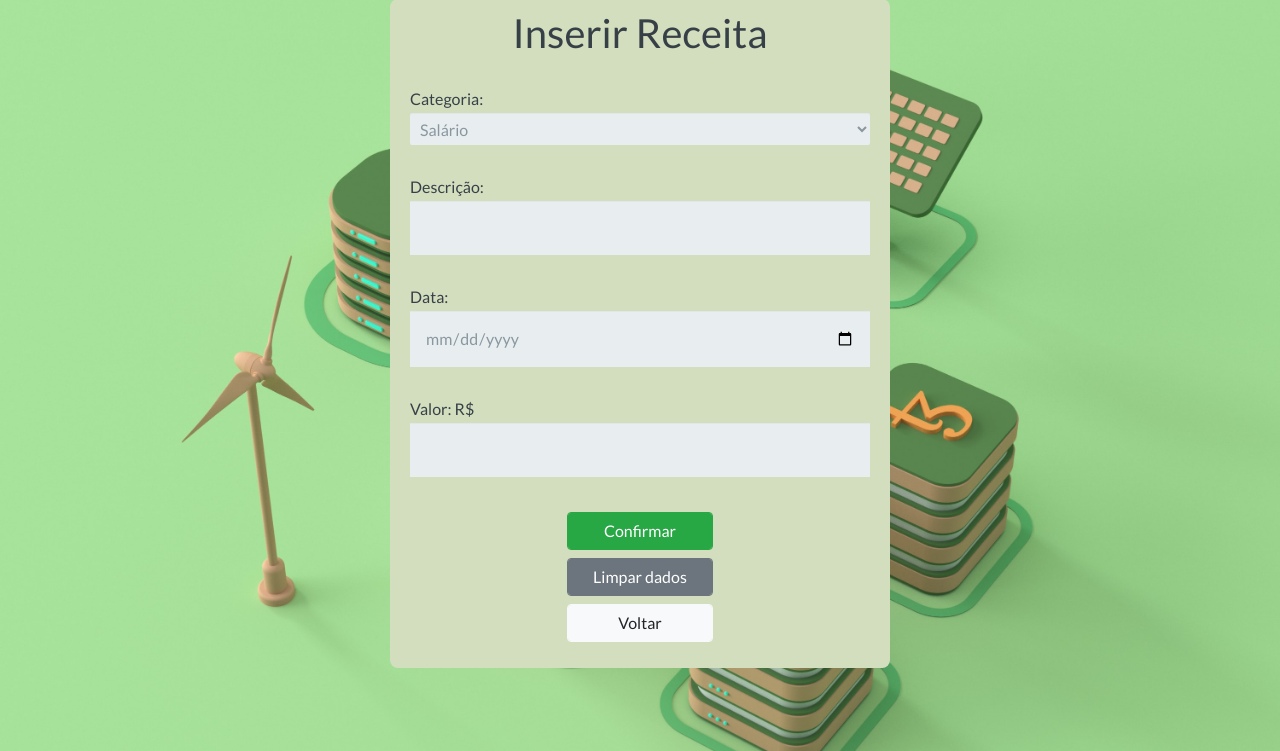
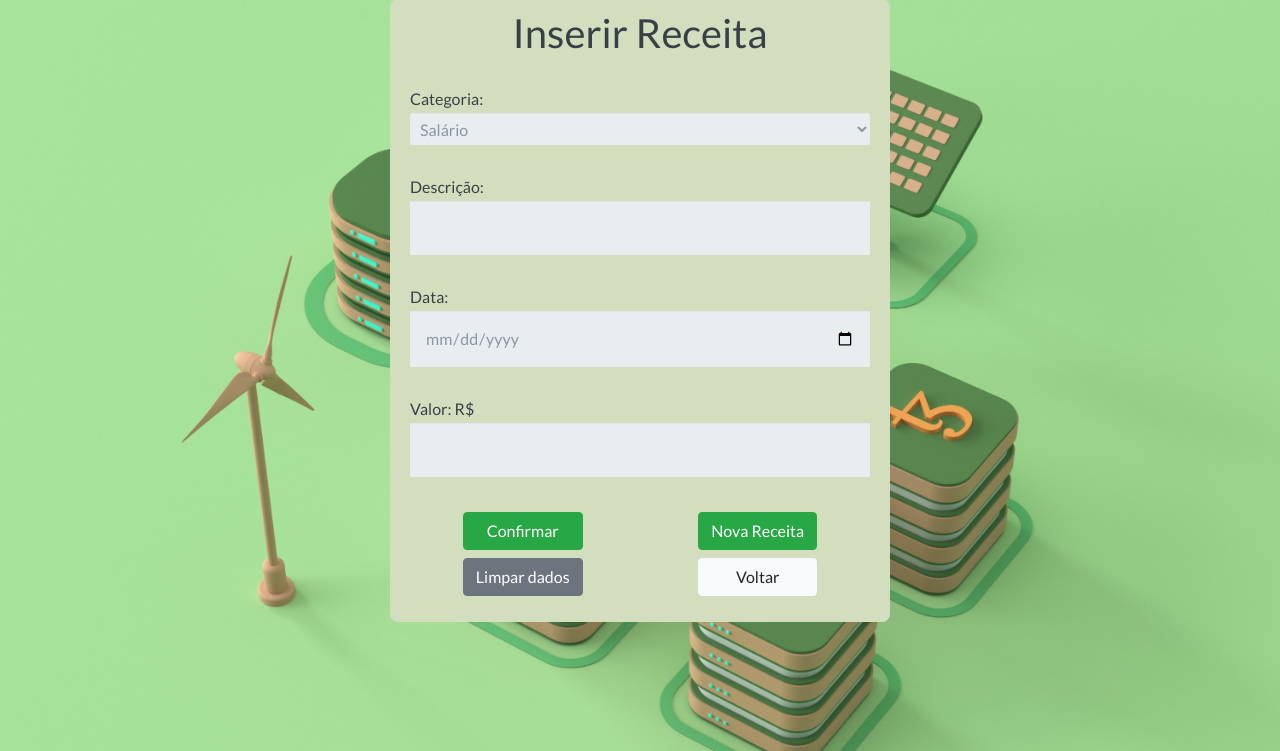
Before and after one commit to Ikarosv/DoYou1, a PHP site: page /form.php?tm=1 in a window 1280 px wide. Shown: the part 49-800 px from the top of the page. Run offline with PHP 8.4, Linux system fonts and the light colour scheme; data comes from the database, SQL or seed files in the repository.

Commit message:
Botão de Nova Movimentação adicionado

```diff
--- a/db/inserir_movimentacao.php
+++ b/db/inserir_movimentacao.php
@@ -5,7 +5,7 @@
     session_start();
 
 
-    if(isset($_REQUEST['nova_movimentacao'])){
+    if(isset($_REQUEST['confirmar']) || isset($_REQUEST['nova_mov']) ){
 
         $idUsuario = $_SESSION['id'];
         $vlr =  str_replace('.','',$_REQUEST['valor']);
@@ -44,11 +44,17 @@
 
        // mysqli_query($conn, $sql);
 
-
-       header("Location: tabela.php?tt=0");
+        if(isset($_REQUEST['confirmar'])){
+            header("Location: tabela.php?tt=0");
 
 
-        exit();
+            exit();
+        }
+        if(isset($_REQUEST['nova_mov'])){
+            header("Location: form.php?tm=$idTipoMov");
 
 
+            exit();
+        }
+
     }
--- a/form.php
+++ b/form.php
@@ -1,11 +1,16 @@
 <?php
   require_once "db/inserir_movimentacao.php";
   require_once "db/listar_categorias.php";
-
+  if (isset($_REQUEST['tm'])){
+    $tm = $_REQUEST['tm'];
+    $tipo_mov = $tm == "1"?"Receita":"Despesa";
+  } else {
+    $tipo_mov = "TIPO DE MOVIMENTAÇÃO NÃO IDENTIFICADO";
+  }
 ?>
 
 <!DOCTYPE html>
-<html lang="en">
+<html lang="pt-br">
 <head>
 
     <meta charset="UTF-8">
@@ -68,10 +73,21 @@
         </fieldset>
 
         <div class="form-row justify-content-center">
-        <div class="form-group  col-md-4">
-            <button class="form-control btn btn-success" name="nova_movimentacao">Confirmar</button>
-            <input type="reset" class="form-control btn btn-secondary mt-2" value="Limpar dados">
-            <a href="tabela.php?tt=0" class="form-control btn btn-light mt-2">Voltar</a>
+        <div class="form-group d-flex w-100 justify-content-center justify-content-around">
+          <div class="d-flex flex-column">
+
+            <button class="btn btn-success" name="confirmar">Confirmar</button>
+
+            <input type="reset" class="btn btn-secondary mt-2" value="Limpar dados">
+
+          </div>
+          <div class="d-flex flex-column">
+
+            <button class="btn btn-success" name="nova_mov">Nova <?php echo $tipo_mov ?> </button>
+
+            <a href="tabela.php?tt=0" class="btn btn-light mt-2">Voltar</a>
+
+          </div>
         </div>
         </div>
 
```
Lines whose indentation alone changed are shown as unchanged.
